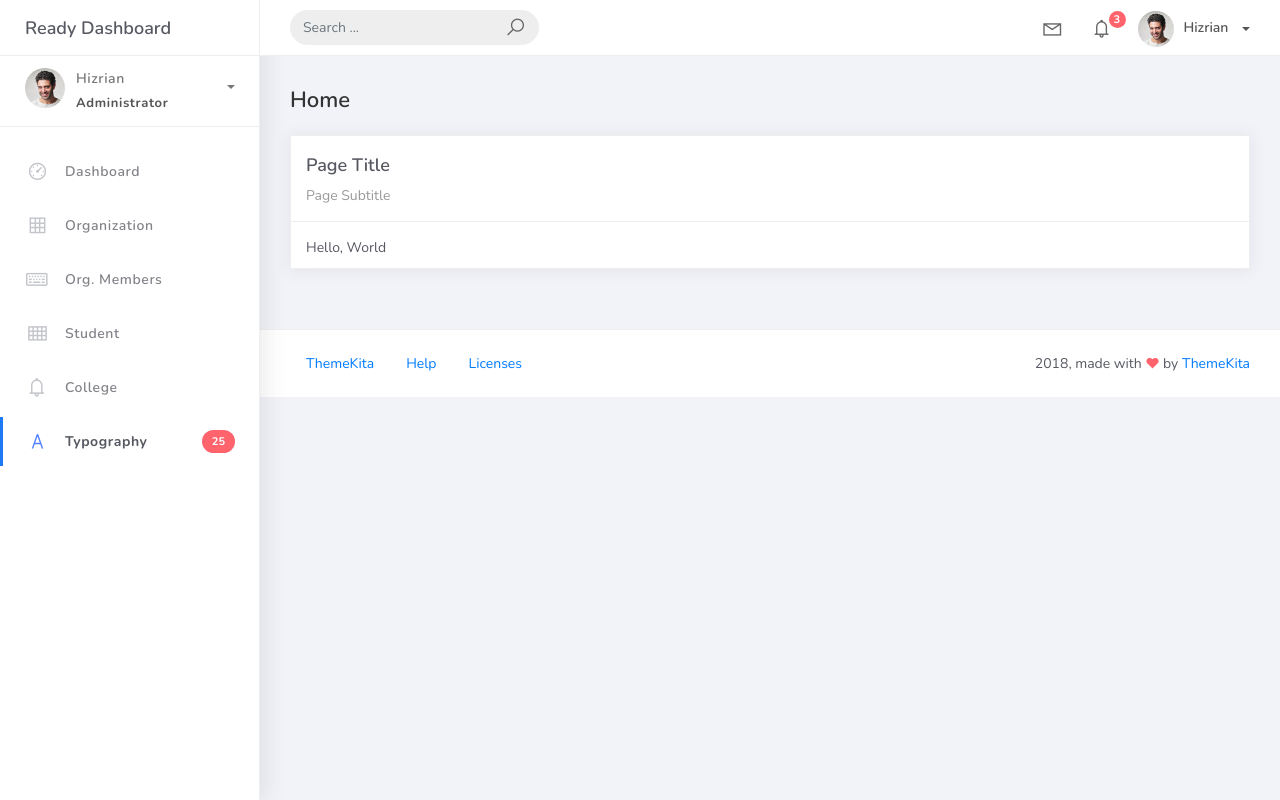
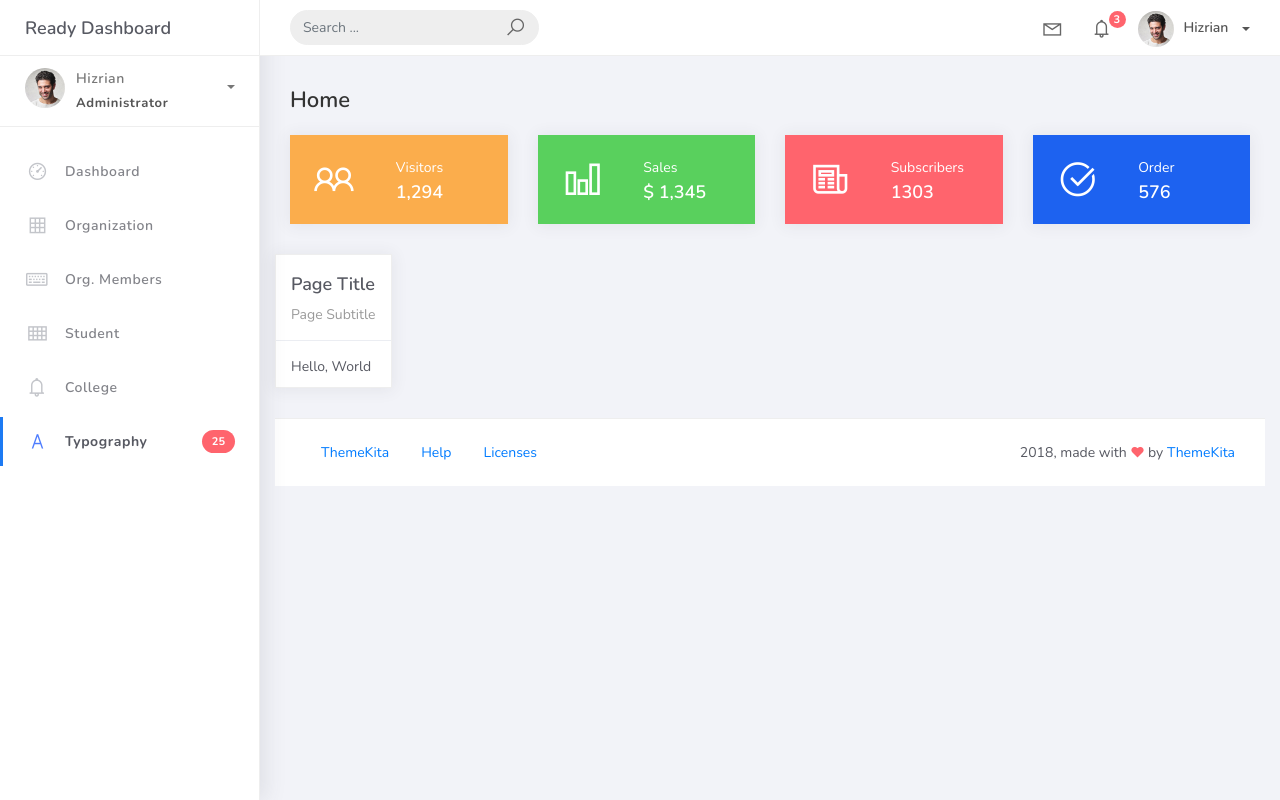
Before and after one commit to flenggo/PSUSphere, a Django app: page / in a window 1280 px wide. Run offline with Django 5.2, Linux system fonts and the light colour scheme; some libraries are stand-ins or nearby versions.

Commit message:
week 7 dashboard

```diff
--- a/projectsite/studentorg/views.py
+++ b/projectsite/studentorg/views.py
@@ -6,12 +6,32 @@ from studentorg.models import Organization
 from studentorg.forms import OrganizationForm
 from django.urls import reverse_lazy
 from django.db.models import Q
+from django.utils import timezone
 # Create your views here.
 
 class HomePageView(ListView):
     model = Organization
     context_object_name = 'home'
     template_name = "home.html"
+
+def get_context_data (self, ** kwargs):
+
+    context = super().get_context_data(**kwargs)
+    context["total_students"] = Student.objects.count ()
+
+    today = timezone.now ().date()
+    count = (
+        OrgMember.objects.filter(
+            date_joined_year=today.year
+        )
+        .values ("student")
+        .distinct ()
+        . count ()
+
+    )
+
+    context ["students_joined_this_year"] = count
+    return context
 
 class OrganizationList(ListView):
     model = Organization
--- a/projectsite/templates/home.html
+++ b/projectsite/templates/home.html
@@ -2,6 +2,83 @@
 <div class="content">
     <div class="container-fluid">
         <h4 class="page-title">Home</h4>
+        <div class="row">
+            <div class="col-md-3">
+                <div class="card card-stats card-warning">
+                    <div class="card-body">
+                        <div class="row">
+                            <div class="col-5">
+                                <div class="icon-big text-center">
+                                    <i class="la la-users"></i>
+                                </div>
+                            </div>
+                            <div class="col-7 d-flex align-items-center">
+                                <div class="numbers">
+                                    <p class="card-category">Visitors</p>
+                                    <h4 class="card-title">1,294</h4>
+                                </div>
+                            </div>
+                        </div>
+                    </div>
+                </div>
+            </div>
+            <div class="col-md-3">
+                <div class="card card-stats card-success">
+                    <div class="card-body">
+                        <div class="row">
+                            <div class="col-5">
+                                <div class="icon-big text-center">
+                                    <i class="la la-bar-chart"></i>
+                                </div>
+                            </div>
+                            <div class="col-7 d-flex align-items-center">
+                                <div class="numbers">
+                                    <p class="card-category">Sales</p>
+                                    <h4 class="card-title">$ 1,345</h4>
+                                </div>
+                            </div>
+                        </div>
+                    </div>
+                </div>
+            </div>
+            <div class="col-md-3">
+                <div class="card card-stats card-danger">
+                    <div class="card-body">
+                        <div class="row">
+                            <div class="col-5">
+                                <div class="icon-big text-center">
+                                    <i class="la la-newspaper-o"></i>
+                                </div>
+                            </div>
+                            <div class="col-7 d-flex align-items-center">
+                                <div class="numbers">
+                                    <p class="card-category">Subscribers</p>
+                                    <h4 class="card-title">1303</h4>
+                                </div>
+                            </div>
+                        </div>
+                    </div>
+                </div>
+            </div>
+            <div class="col-md-3">
+                <div class="card card-stats card-primary">
+                    <div class="card-body">
+                        <div class="row">
+                            <div class="col-5">
+                                <div class="icon-big text-center">
+                                    <i class="la la-check-circle"></i>
+                                </div>
+                            </div>
+                            <div class="col-7 d-flex align-items-center">
+                                <div class="numbers">
+                                    <p class="card-category">Order</p>
+                                    <h4 class="card-title">576</h4>
+                                </div>
+                            </div>
+                        </div>
+                    </div>
+                </div>
+            </div>
         <div class="row">
             <div class="col-md-12">
                 <div class="card">
```
